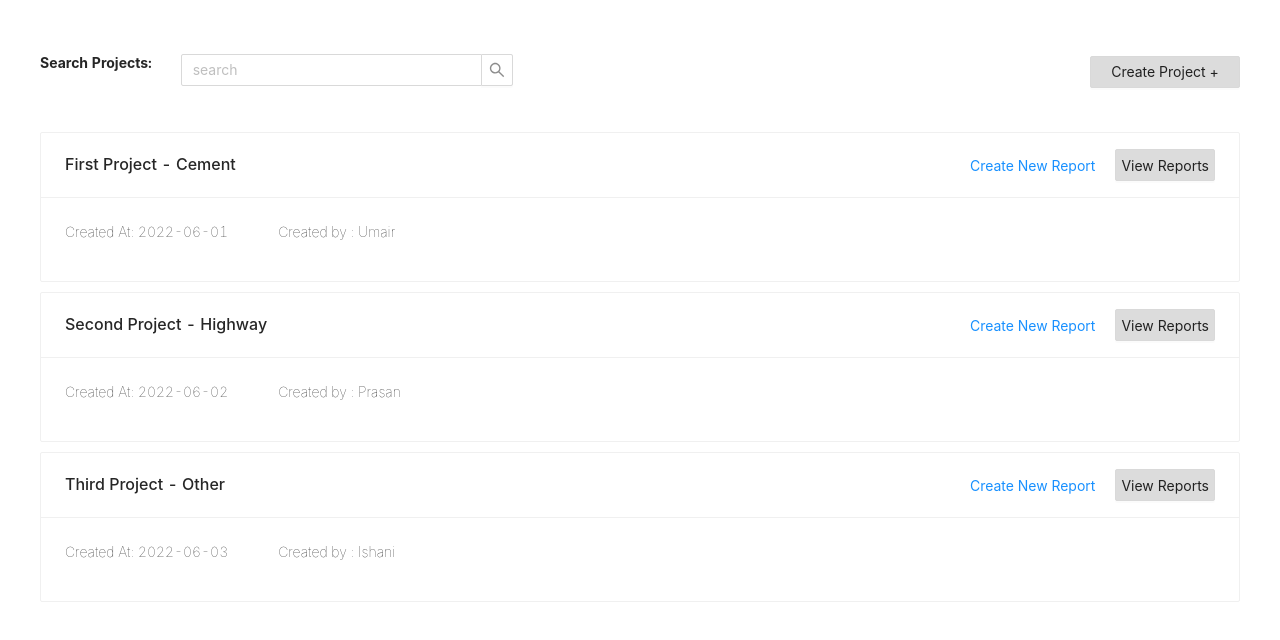
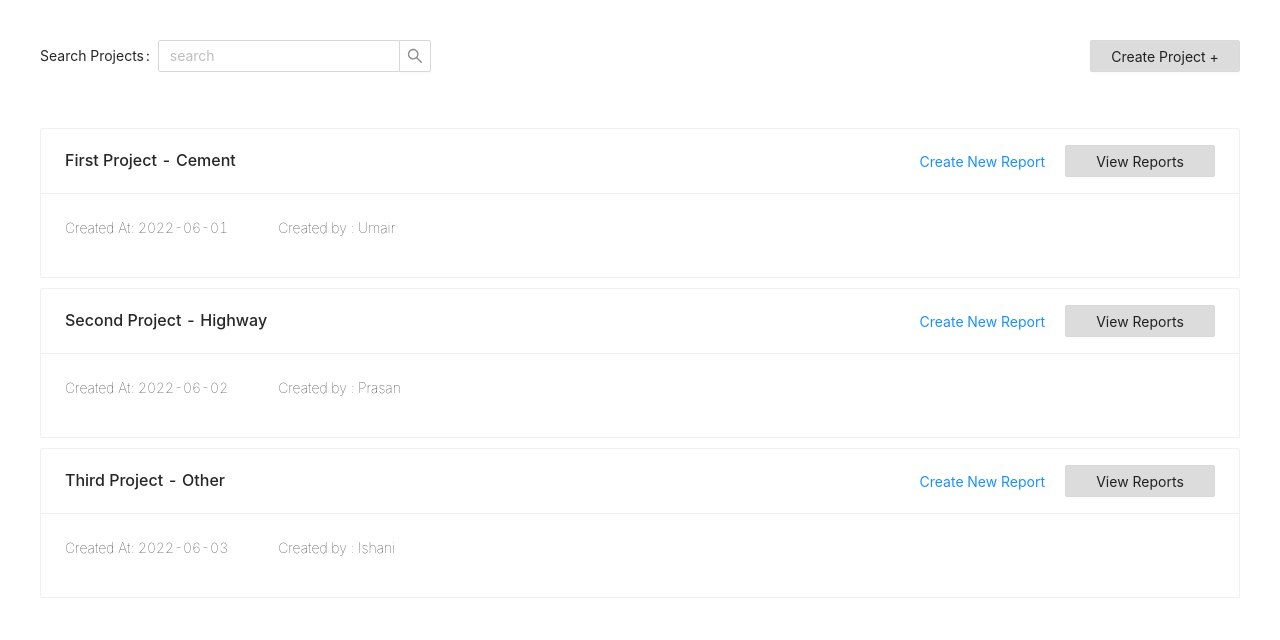
Before and after one commit to umair-zone/carbon-zero, a React (Create React App) app: page /projects in a window 1280 px wide. Shown: the top 640 px of the page. Built offline with nearby package versions, Linux system fonts and the light colour scheme.

Commit message:
commit008
commit008

```diff
--- a/package.json
+++ b/package.json
@@ -11,6 +11,7 @@
     "react-dom": "^18.1.0",
     "react-router-dom": "6",
     "react-scripts": "5.0.1",
+    "styled-components": "^5.3.5",
     "web-vitals": "^2.1.4"
   },
   "scripts": {
--- a/src/App.js
+++ b/src/App.js
@@ -17,7 +17,8 @@ function App() {
         <Navigate to="projects" ></Navigate>
       </Route>   */}
     </Routes>
-   );
+
+  );
 }
 
 export default App;
--- /dev/null
+++ b/src/atoms/ProjectButton.jsx
@@ -0,0 +1,31 @@
+import {Modal } from 'antd';
+import React, { useState } from 'react';
+import PopupForm from '../components/PopupForm';
+import RouteButton from './RouteButton';
+
+const ProjectButton = (props) => {
+     const [isModalVisible, setIsModalVisible] = useState(false);
+
+     const showModal = () => {
+       setIsModalVisible(true);
+     };
+
+     const handleOk = () => {
+       setIsModalVisible(false);
+     };
+
+     const handleCancel = () => {
+       setIsModalVisible(false);
+     };
+
+     return (
+               <>
+               <RouteButton title={props.title} onClick={showModal} />
+               <Modal title={props.modaltitle} visible={isModalVisible} onOk={handleOk} onCancel={handleCancel}>
+                <PopupForm/>
+               </Modal>
+               </>
+          );
+}
+
+export default ProjectButton;
--- a/src/atoms/ProjectCard.jsx
+++ b/src/atoms/ProjectCard.jsx
@@ -1,5 +1,11 @@
-import { Row,Card,Button } from 'antd';
+import { Row,Card} from 'antd';
 import React from 'react';
+import RouteButton from './RouteButton';
+
+
+function sayHello() {
+  alert('You clicked View Report!');
+}
 
 const ProjectCard = (props) => {
     return (
@@ -7,16 +13,8 @@ const ProjectCard = (props) => {
           title={props.title+" - "+props.type}
           extra={
            <div direction="row">
-            <a href="./projects">Create New Report</a>
-               <Button key="1" onClick={{}}
-                    style={{
-                          backgroundColor:"#dcdcdc",
-                          padding:"5px",
-                          alignSelf: "flex-end",
-                          marginLeft: "20px"
-                    }}>
-                              View Reports
-               </Button>
+              <a href="./reports">Create New Report</a>
+              <RouteButton title="View Reports" onClick={sayHello}/>
             </div>
           }
           style={{
@@ -24,8 +22,7 @@ const ProjectCard = (props) => {
             marginTop: 10
           }}
           >
-          <Row direction="row"
-                  style={{display: 'flex'}}>
+          <Row direction="row" style={{display: 'flex'}}>
           <p style={{fontWeight:"lighter"}}>Created At: {props.createdAt} </p>
           <p style={{fontWeight:"lighter",marginLeft:"50px"}}>Created by : {props.createdBy}</p>
           </Row>
--- a/src/atoms/ReportCard.jsx
+++ b/src/atoms/ReportCard.jsx
@@ -1,5 +1,10 @@
-import {Row,Card,Button } from 'antd';
+import {Row,Card} from 'antd';
 import React from 'react';
+import RouteButton from './RouteButton';
+
+function sayHello() {
+  alert('You clicked View->Report!');
+}
 
 const ReportCard = (props) => {
     return (
@@ -7,16 +12,7 @@ const ReportCard = (props) => {
           title={props.title+" - "+props.createdAt}
           extra={
            <div direction="row">
-               <Button key="1" onClick={{}}
-                    style={{
-                          backgroundColor:"#dcdcdc",
-                          padding:"5px",
-                          alignSelf: "flex-end",
-                          marginLeft: "20px",
-                          width: "100px"
-                    }}>
-                              View
-               </Button>
+               <RouteButton title="View" onClick={sayHello}/>
             </div>
           }
           style={{
@@ -29,7 +25,6 @@ const ReportCard = (props) => {
           <p style={{fontWeight:"lighter"}}>Created At: {props.createdAt} </p>
           <p style={{fontWeight:"lighter",marginLeft:"50px"}}>Created by : {props.createdBy}</p>
           </Row>
-
         </Card>
               )
 }
--- /dev/null
+++ b/src/atoms/RouteButton.jsx
@@ -0,0 +1,24 @@
+import { Button} from 'antd';
+import React from 'react';
+
+
+
+const RouteButton = (props) => {
+
+     return (
+               <>
+               <Button key="1"
+               onClick={props.onClick}
+               style={{
+                backgroundColor:'#dcdcdc',
+                padding:'5px',
+                alignSelf:'flex-end',
+                marginLeft:'20px',
+                width:'150px',
+                }}>{props.title}
+               </Button>
+               </>
+          );
+}
+
+export default RouteButton;
--- /dev/null
+++ b/src/components/PopupForm.jsx
@@ -0,0 +1,40 @@
+import React from 'react';
+import {Form, Input,Select,} from 'antd';
+const { TextArea } = Input;
+
+const PopupForm = () => {
+
+  return (
+    <Form
+      labelCol={{
+        span: 6,
+      }}
+      wrapperCol={{
+        span: 16,
+      }}
+      layout="horizontal"
+      >
+
+      <Form.Item label="Project Name">
+        <Input />
+      </Form.Item>
+      <Form.Item label="Project Type">
+        <Select>
+          <Select.Option value="demo">Demo</Select.Option>
+        </Select>
+      </Form.Item>
+
+      <Form.Item label="Project Location">
+        <Select>
+          <Select.Option value="demo">location</Select.Option>
+        </Select>
+      </Form.Item>
+      <Form.Item label="Description">
+        <TextArea rows={4} />
+      </Form.Item>
+
+    </Form>
+  );
+};
+
+export default PopupForm;
--- a/src/components/ProjectPanel.jsx
+++ b/src/components/ProjectPanel.jsx
@@ -1,38 +1,41 @@
-import { Button,Input,Row} from 'antd';
-import Item from 'antd/lib/list/Item';
+import {Form,Input,Row} from 'antd';
 import React from 'react';
+import ProjectButton from '../atoms/ProjectButton';
+
 const { Search } = Input;
 
 const onSearch = (value) => console.log(value);
 
-const PojectPanel = () => (
+const PojectPanel = () => {
+          return(
             <>
+            <Form>
               <Row direction="row"
-                  style={{display: 'flex',
-                     justifyContent:'space-between'}}>
-                     <Item>
-                        <p style={{fontWeight:"bold",width:"200px"}}>Search Projects:</p>
-                       <Search
+                  style={{display: 'flex',justifyContent:'space-between'}}>
+                     <Form.Item
+                        label="Search Projects:"
+                        name="search"
+                      >
+                      <Search
                             placeholder="search"
                             onSearch={onSearch}
                             style={{
-                                      alignItems:"flex-start"
+                                    alignItems:"flex-start"
                                }}
+                      />
+                      </Form.Item>
+                      <Form.Item>
+                            <ProjectButton
+                            title="Create Project +"
+                            modaltitle="Create a Project"
                             />
-                      </Item>
-                      <Item>
-                      <Button key="1"
-                        onClick={{}}
-                        style={{
-                          backgroundColor:"#dcdcdc",
-                          padding:"1px",
-                          width:"150px",
-                          alignSelf: "flex-end"
-                         }}>Create Project +</Button>
-                        </Item>
-              </Row>
-              <br/>
-              </>
-          );
+                      </Form.Item>
+                   </Row>
+                  <br/>
+              </Form>
+          </>
+  )
+};
+
 
 export default PojectPanel
--- a/src/components/ReportPanel.jsx
+++ b/src/components/ReportPanel.jsx
@@ -1,6 +1,13 @@
-import { Button,Input,Row} from 'antd';
+import {Input,Row} from 'antd';
 import Item from 'antd/lib/list/Item';
+import RouteButton from '../atoms/RouteButton';
+import ProjectButton from '../atoms/ProjectButton';
 import React from 'react';
+
+function sayHello() {
+   alert('You clicked New Report!');
+ }
+
 const { Search } = Input;
 
 const onSearch = (value) => console.log(value);
@@ -15,8 +22,11 @@ const ReportPanel = () => (
                         <p style={{fontSize:"20px",color:"GrayText",width:"200px",marginLeft:"0px"}}>Project Type</p>
                       </Item>
                       <Item>
-                      <Button key="1" style={{backgroundColor:"#dcdcdc",marginRight:"10px"}} onClick={{}}>Edit Project</Button>
-                      <Button key="2" style={{backgroundColor:"#dcdcdc"}} onClick={{}}>New Report</Button>
+                      <ProjectButton
+                            title="Edit Project"
+                            modaltitle="Edit a Project"
+                            />
+                      <RouteButton title="New Report" onClick={sayHello}/>
                       </Item>
               </Row>
 
--- a/src/pages/Projects.jsx
+++ b/src/pages/Projects.jsx
@@ -1,7 +1,14 @@
 import React from 'react'
-import {Layout} from 'antd';
+import {Layout } from 'antd';
 import PojectPanel from '../components/ProjectPanel';
 import ProjectCard from  '../atoms/ProjectCard'
+import styled from 'styled-components';
+
+const StyledForm = styled.form`
+    padding: 40px;
+    height:  100vh;
+    overflow: auto;
+`;
 
 const details=[
   {id:1,title :"First Project", type:"Cement", createdBy:"Umair", createdAt:"2022-06-01"},
@@ -9,23 +16,16 @@ const details=[
   {id:3,title :"Third Project",type:"Other",createdBy:"Ishani",createdAt:"2022-06-03"}
 ]
 
-
 const Projects = () => {
     return (
-        <div className="Layout"
-          style={{
-            padding: '40px',
-            height:  '100vh',
-            overflow: 'auto',
-          }}
-        >
-        <Layout className="layout" style={{backgroundColor:"white"}} >
-              <PojectPanel/>
-              {details.map(({id,title,type,createdBy,createdAt})=>(
-                <ProjectCard key={id} title ={title} type={type} createdBy={createdBy} createdAt={createdAt}/>
-              ))}
-        </Layout>
-        </div>
+        <StyledForm>
+            <Layout className="layout" style={{backgroundColor:"white"}}>
+                    <PojectPanel/>
+                    {details.map(({id,title,type,createdBy,createdAt})=>(
+                        <ProjectCard key={id} title ={title} type={type} createdBy={createdBy} createdAt={createdAt}/>
+                    ))}
+            </Layout>
+        </StyledForm>
     )
 }
 export default Projects
--- a/src/pages/Reports.jsx
+++ b/src/pages/Reports.jsx
@@ -2,6 +2,13 @@ import React from 'react'
 import {Layout} from 'antd';
 import ReportPanel from '../components/ReportPanel';
 import ReportCard from  '../atoms/ReportCard'
+import styled from 'styled-components';
+
+const StyledForm = styled.form`
+    padding: 40px;
+    height:  100vh;
+    overflow: auto;
+`;
 
 const details=[
   {id:1,title :"Report 1", type:"Cement", createdBy:"Umair", createdAt:"2022-06-01"},
@@ -13,20 +20,14 @@ const details=[
 const Reports = () => {
 
     return (
-        <div className="Layout"
-          style={{
-            padding: '40px',
-            height:  '100vh',
-            overflow: 'auto',
-          }}
-        >
+      <StyledForm>
         <Layout className="layout" style={{backgroundColor:"white"}} >
               <ReportPanel/>
               {details.map(({id,title,type,createdBy,createdAt})=>(
                 <ReportCard key={id} title ={title} createdBy={createdBy} createdAt={createdAt}/>
               ))}
         </Layout>
-        </div>
+        </StyledForm>
     )
 
 }
```
Also changed, not shown: 2 other files (tests, documents, lock files or other folders).
